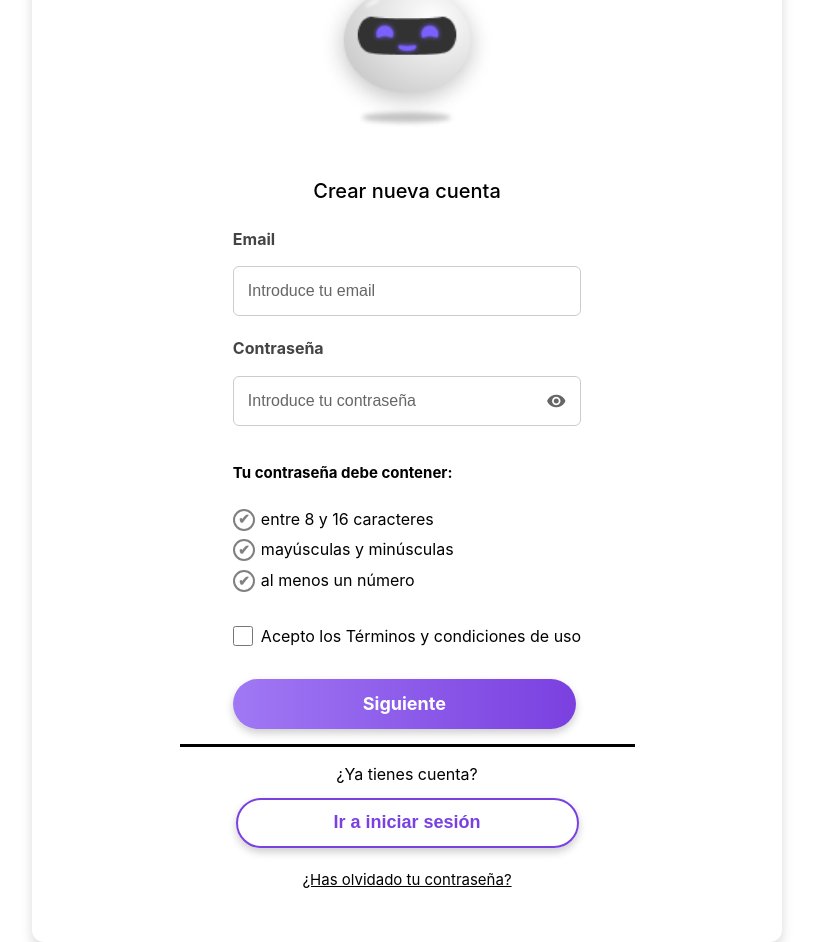
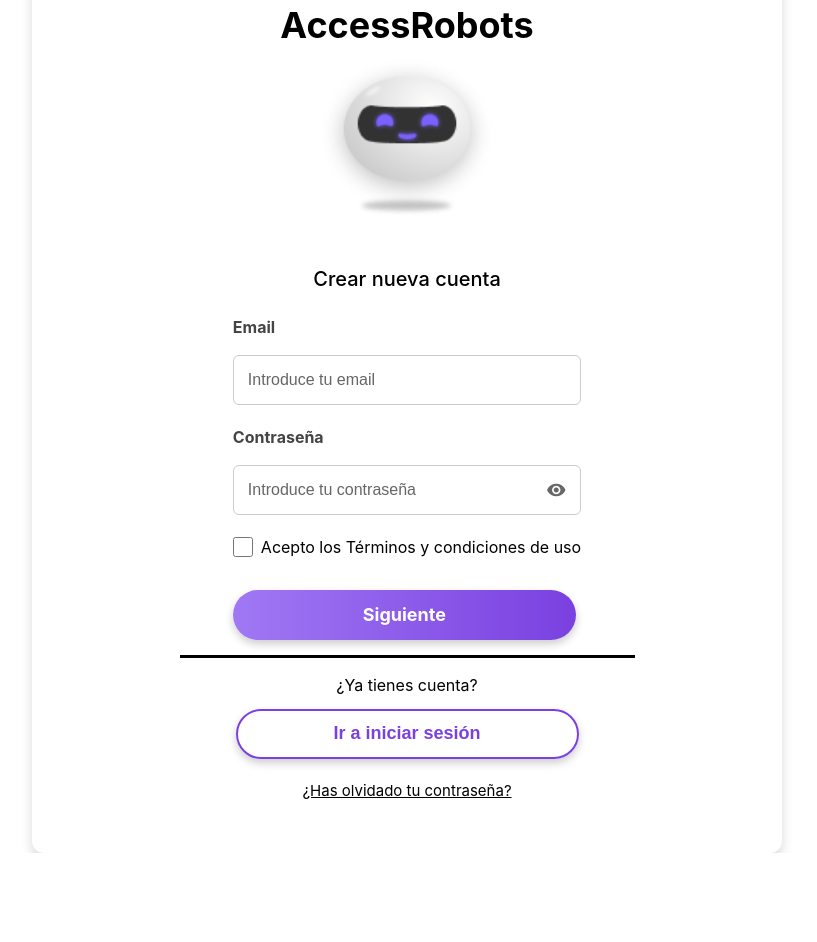
Before and after one commit to CarlosAlberto19/PRACTICAS_ACCESSROBOT, a Vue app: page /crear-cuenta in a window 1280 px wide. Shown: the whole page, without its empty margins (0-817 px from the left). After the commit the page ends 853 px from the top, so only its background shows below. Built offline with nearby package versions, Linux system fonts and the light colour scheme.

Commit message:
corrección validaciones crearcuentanueva

```diff
--- a/src/views/CrearNuevaCuentaView.vue
+++ b/src/views/CrearNuevaCuentaView.vue
@@ -12,7 +12,10 @@
       <!-- FORMULARIO -->
       <form @submit.prevent="irADatosPersonales">
         <!-- EMAIL -->
-        <PruebaInput  label_input="Email" placeholder="Introduce tu email" type="email" v-model="email" />
+        <PruebaInput  label_input="Email" placeholder="Introduce tu email" type="email" v-model="email"
+        :error="errorEmail"
+        :isValid="emailValido"
+        @input="validarEmail" />
 
         <!-- CONTRASEÑA con validaciones -->
         <PruebaInput
@@ -21,23 +24,23 @@
           type="password"
           class="contenedor-contraseña"
           v-model="password"
+          @input="manejarInputPassword"
         />
 
-        <!-- Detalles de validación de la contraseña -->
-        <div class="grupo-input">
+        <!-- ✅ Mostramos las validaciones solo cuando el usuario empiece a escribir -->
+          <div v-if="mostrarRequisitosPassword" class="grupo-input">
             <label class="label-contraseña">Tu contraseña debe contener:</label>
             <ul class="validaciones">
-  <li :class="longitudCorrecta ? 'valido' : (password.length > 0 ? 'error' : 'pendiente')">
-    entre 8 y 16 caracteres
+              <li :class="longitudCorrecta ? 'valido' : 'error'">
+                ✔ entre 8 y 16 caracteres
               </li>
-  <li :class="tieneMayusMinus ? 'valido' : (password.length > 0 ? 'error' : 'pendiente')">
-    mayúsculas y minúsculas
+              <li :class="tieneMayusMinus ? 'valido' : 'error'">
+                ✔ mayúsculas y minúsculas
               </li>
-  <li :class="tieneNumero ? 'valido' : (password.length > 0 ? 'error' : 'pendiente')">
-    al menos un número
+              <li :class="tieneNumero ? 'valido' : 'error'">
+                ✔ al menos un número
               </li>
             </ul>
-
           </div>
 
                   <!-- Checkbox de Términos -->
@@ -81,21 +84,19 @@ const router = useRouter();
 const email = ref('');
 const password = ref('');
 const aceptaTerminos = ref(false);
+const mostrarRequisitosPassword = ref(false); // ✅ Al inicio oculto
 
-// Validaciones de la contraseña
-const longitudCorrecta = computed(() => {
-  return password.value.length >= 8 && password.value.length <= 16;
-});
+// ✅ Función para mostrar validaciones solo si hay texto
+const manejarInputPassword = () => {
+  mostrarRequisitosPassword.value = password.value !== ''; // Si el campo está vacío, oculta validaciones
+};
 
-const tieneMayusMinus = computed(() => {
-  return /[a-z]/.test(password.value) && /[A-Z]/.test(password.value);
-});
+// ✅ Validaciones de la contraseña
+const longitudCorrecta = computed(() => password.value.length >= 8 && password.value.length <= 16);
+const tieneMayusMinus = computed(() => /[a-z]/.test(password.value) && /[A-Z]/.test(password.value));
+const tieneNumero = computed(() => /\d/.test(password.value));
 
-const tieneNumero = computed(() => {
-  return /\d/.test(password.value);
-});
-
-// Validación del formulario
+// ✅ Validación del formulario
 const validarFormulario = computed(() =>
   longitudCorrecta.value &&
   tieneMayusMinus.value &&
@@ -103,16 +104,13 @@ const validarFormulario = computed(() =>
   aceptaTerminos.value
 );
 
-// Funciones para cambiar estilos de validación dinámicamente
-const validacionClase = (condicion) => {
-  return condicion ? 'valido' : 'error';
-};
+// ✅ Clases dinámicas para estilos de validación
+const validacionClase = (condicion) => condicion ? 'valido' : 'error';
 
-const validacionIcono = (condicion) => {
-  return condicion ? '✔' : '!';
-};
+// ✅ Íconos dinámicos para validaciones
+const validacionIcono = (condicion) => condicion ? '✔' : '!';
 
-// Navegación
+// ✅ Navegación
 const irADatosPersonales = () => {
   if (validarFormulario.value) {
     router.push('/datos-personales');
@@ -126,6 +124,20 @@ const irALogin = () => {
 const irARecuperarContrasena = () => {
   router.push('/recuperar-clave');
 };
+
+const errorEmail = ref("");
+
+const validarEmail = () => {
+  if (!email.value.includes("@") || !email.value.includes(".")) {
+    errorEmail.value = "Introduce un email válido";
+  } else {
+    errorEmail.value = "";
+  }
+};
+
+const emailValido = computed(() => errorEmail.value === "" && email.value !== "");
+
+
 </script>
 
 
```
Lines whose indentation alone changed are shown as unchanged.
